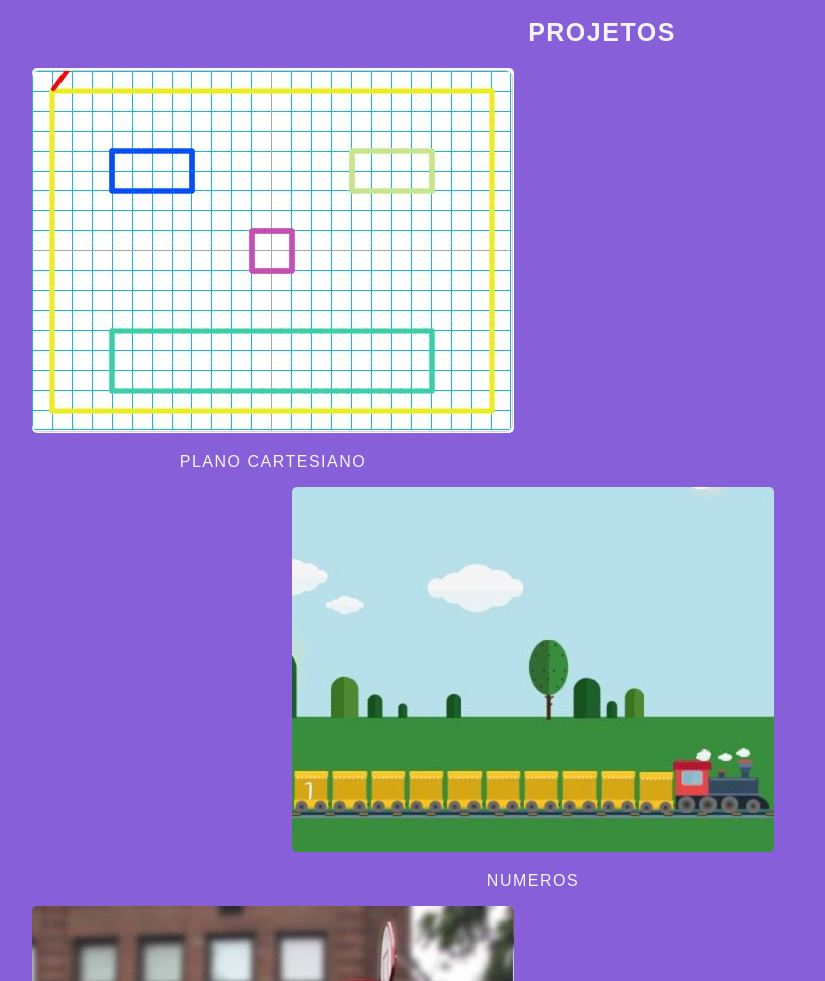
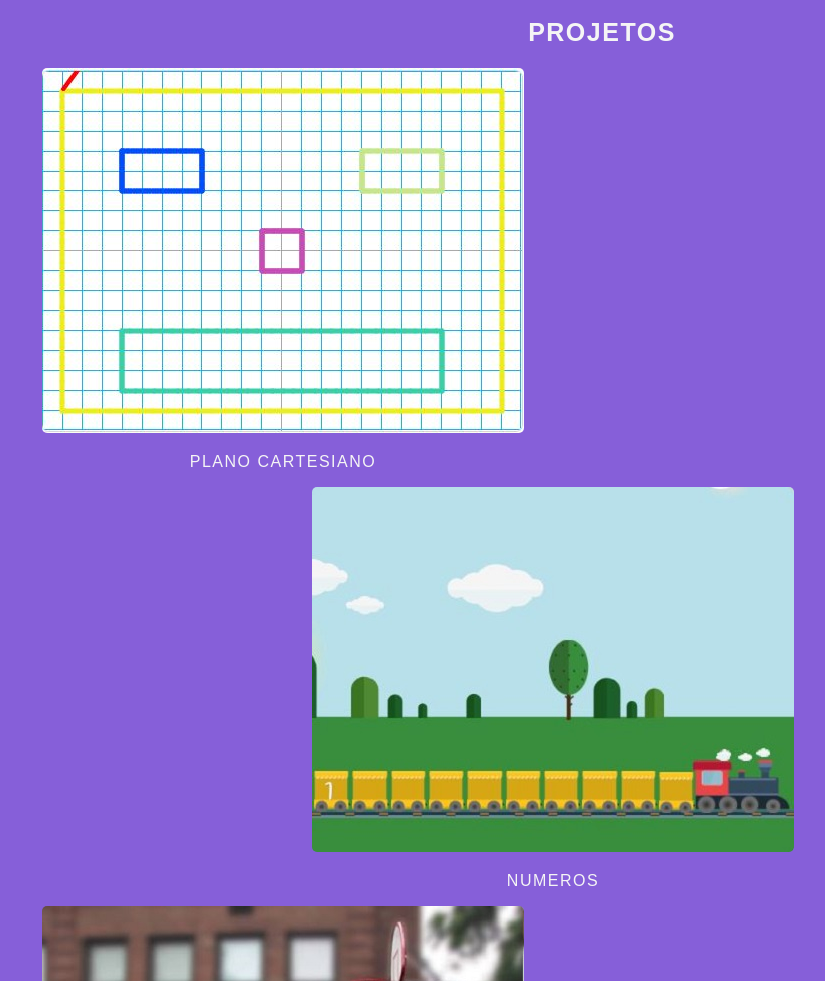
Before and after one commit to LeslieLeite/Descodificadas_Entrega_Final, a plain HTML site: page index.html in a window 1280 px wide. Shown: the part 2644-3625 px from the top of the page, without its empty margins (38-863 px from the left). Drawn offline with Linux system fonts and the light colour scheme.

Commit message:
Update index.css

```diff
--- a/index.css
+++ b/index.css
@@ -184,12 +184,12 @@ div {
     color:  #f5f5f5 ;
  }
 #direita {
-    margin-left: 70px;
+    margin-left: 80px;
     text-align: center;
 }
 
 #esquerda{
-    margin-left: 330px;
+    margin-left: 350px;
     text-align: center;
 }
 
```
